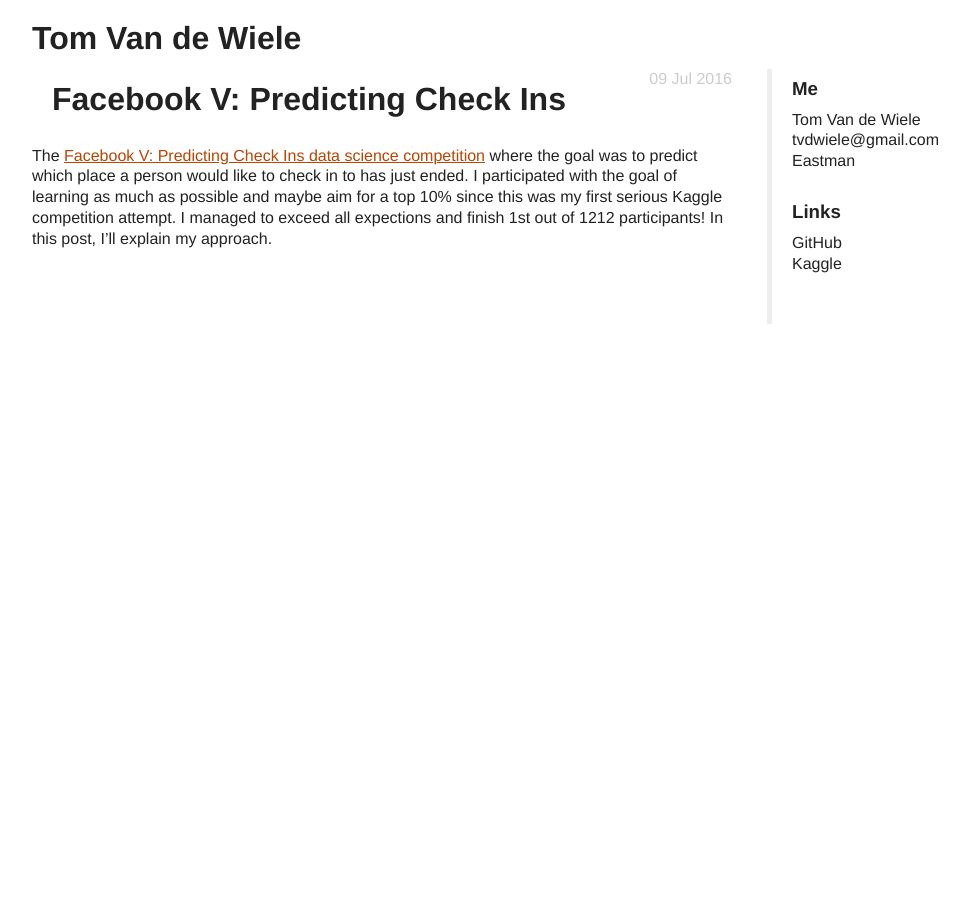
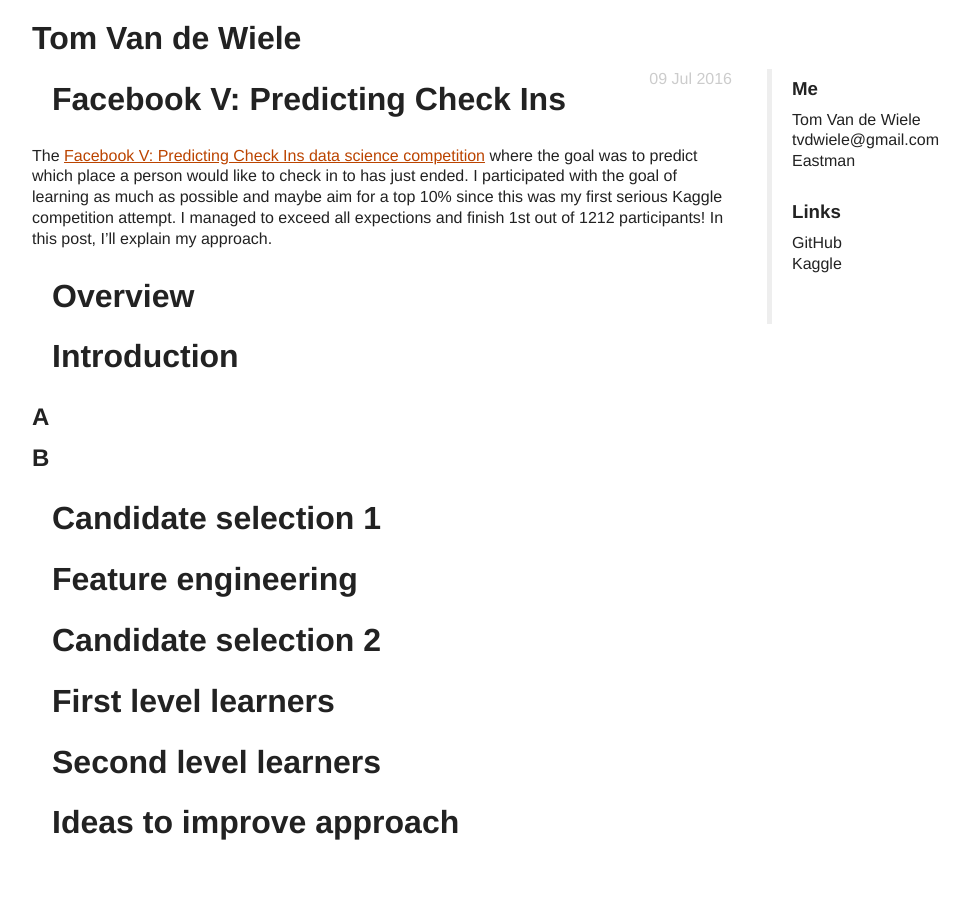
Before and after one commit to ttvand/ttvand.github.io, a Jekyll site: the page built from _posts/2016-07-09-Winning approach of the Facebook V Kaggle competition.md, in a window 1280 px wide. Shown: the whole page, without its empty margins (153-1122 px from the left). Built offline with Jekyll 4.4.1, drawn with Linux system fonts in a browser that asks for light colours; comment, search, counter and statistics services are not loaded.

Commit message:
Update 2016-07-09-Winning approach of the Facebook V Kaggle competition.md

```diff
--- a/_posts/2016-07-09-Winning approach of the Facebook V Kaggle competition.md
+++ b/_posts/2016-07-09-Winning approach of the Facebook V Kaggle competition.md
@@ -5,3 +5,23 @@ date: 2016-07-09
 ---
 
 The [Facebook V: Predicting Check Ins data science competition](https://www.kaggle.com/c/facebook-v-predicting-check-ins) where the goal was to predict which place a person would like to check in to has just ended. I participated with the goal of learning as much as possible and maybe aim for a top 10% since this was my first serious Kaggle competition attempt. I managed to exceed all expections and finish 1st out of 1212 participants! In this post, I’ll explain my approach.
+
+# Overview
+
+# Introduction
+
+## A
+
+## B
+
+# Candidate selection 1
+
+# Feature engineering
+
+# Candidate selection 2
+
+# First level learners
+
+# Second level learners
+
+# Ideas to improve approach
```
